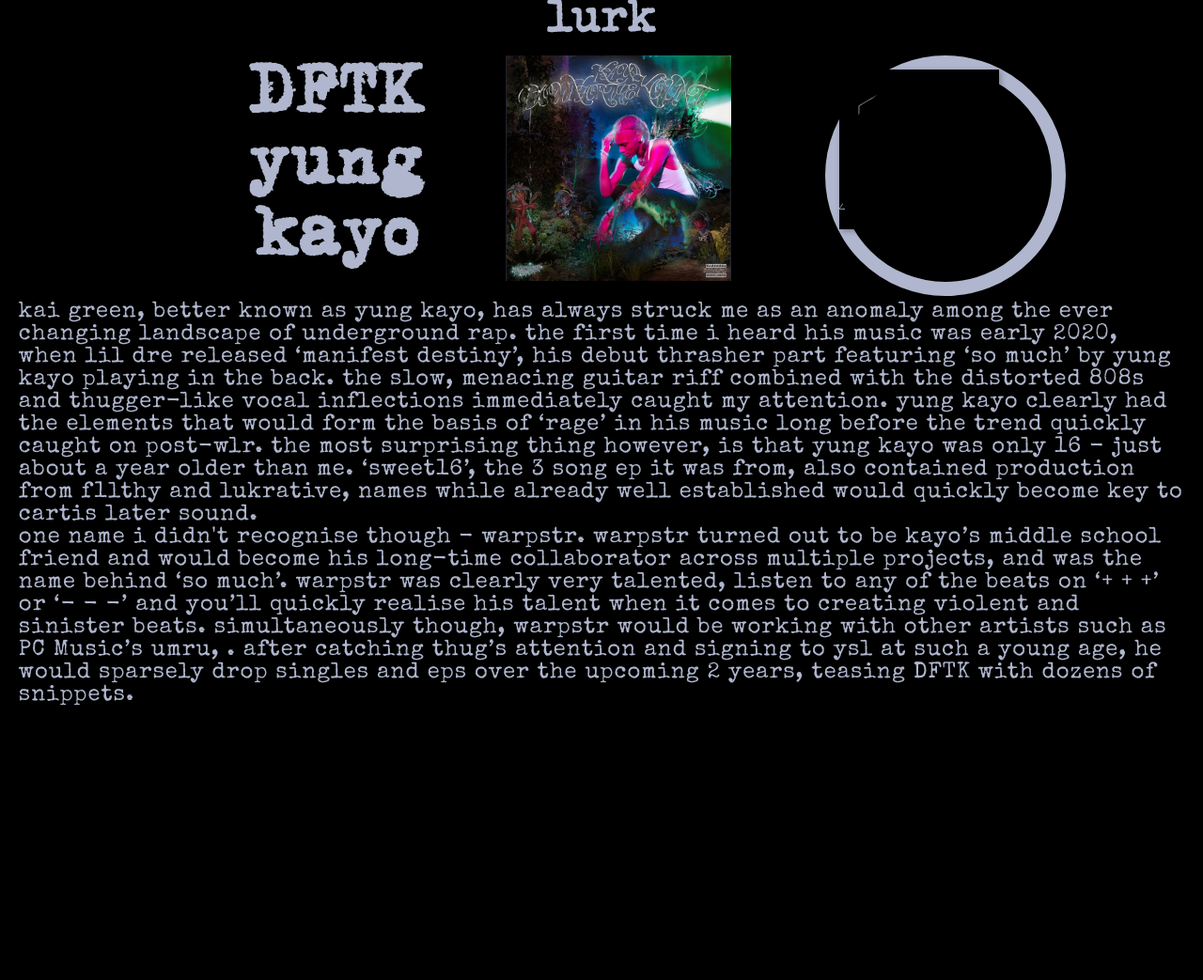
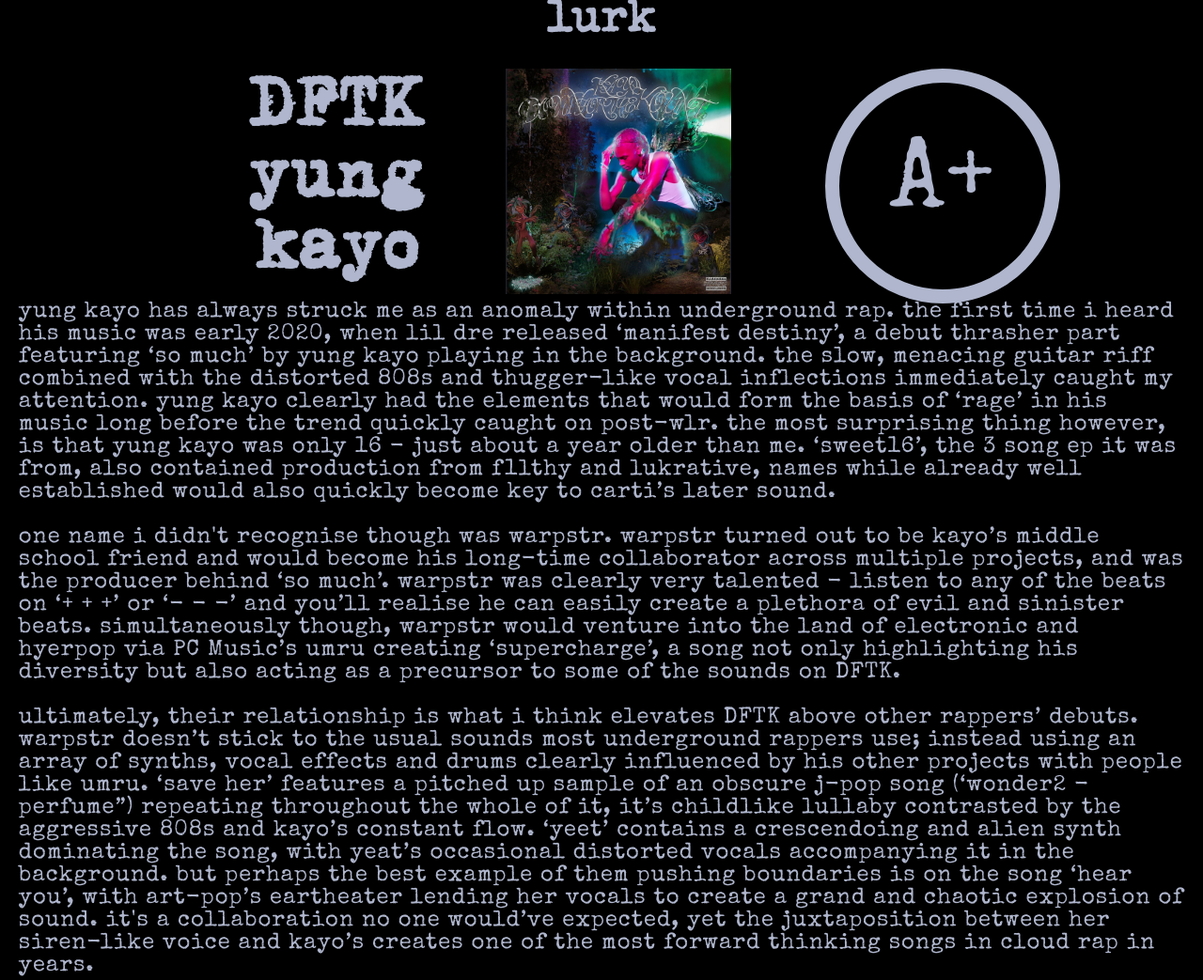
Before and after one commit to lalloman/website, a plain HTML site: page Starter/DFTK.html in a window 1280 px wide. Shown: the top 1043 px of the page at 94% size. Before the commit the page ends 800 px from the top, so only its background shows below. Drawn offline with nearby package versions, Linux system fonts and the light colour scheme.

Commit message:
first article

```diff
--- a/Starter/DFTK.html
+++ b/Starter/DFTK.html
@@ -32,21 +32,28 @@
         <div class="article-data">
             <img src="assets/images/albums/DFTK.jpg">
         </div>
-        <span class="circle"><img src="assets/images/important/SSS.svg"/></span>
+        <span class="circle"><div class="blog-post-score">A+</div></span>
     </main>
 
     <div class="blog-post-container container">
         <p>
-            kai green, better known as yung kayo, has always struck me as an anomaly among the ever changing landscape of underground rap. the first time i heard his music was early 2020, when lil dre released ‘manifest destiny’, his debut thrasher part featuring ‘so much’ by yung kayo playing in the back.
-            the slow, menacing guitar riff combined with the distorted 808s and thugger-like vocal inflections immediately caught my attention. yung kayo clearly had the elements that would form the basis of ‘rage’ in his music long before the trend quickly caught on post-wlr.
-            the most surprising thing however, is that yung kayo was only 16 - just about a year older than me. ‘sweet16’, the 3 song ep it was from, also contained production from f1lthy and lukrative, names while already well established would quickly become key to cartis later sound.
+            yung kayo has always struck me as an anomaly within underground rap. the first time i heard his music was early 2020, when lil dre released ‘manifest destiny’, a debut thrasher part featuring ‘so much’ by yung kayo playing in the background. the slow, menacing guitar riff combined with the distorted 808s and thugger-like vocal inflections immediately caught my attention. yung kayo clearly had the elements that would form the basis of ‘rage’ in his music long before the trend quickly caught on post-wlr. the most surprising thing however, is that yung kayo was only 16 - just about a year older than me. ‘sweet16’, the 3 song ep it was from, also contained production from f1lthy and lukrative, names while already well established would also quickly become key to carti’s later sound.
         </p>
+        <br>
+        <p>
 
-        <p>
-            one name i didn't recognise though - warpstr. warpstr turned out to be kayo’s middle school friend and would become his long-time collaborator across multiple projects, and was the name behind ‘so much’.
-            warpstr was clearly very talented, listen to any of the beats on ‘+ + +’ or ‘- - -’ and you’ll quickly realise his talent when it comes to creating violent and sinister beats. simultaneously though, warpstr would be working with other artists such as PC Music’s umru, .
-            after catching thug’s attention and signing to ysl at such a young age, he would sparsely drop singles and eps over the upcoming 2 years, teasing DFTK with dozens of snippets.
+            one name i didn't recognise though was warpstr. warpstr turned out to be kayo’s middle school friend and would become his long-time collaborator across multiple projects, and was the producer behind ‘so much’. warpstr was clearly very talented - listen to any of the beats on ‘+ + +’ or ‘- - -’ and you’ll realise he can easily create a plethora of evil and sinister beats. simultaneously though, warpstr would venture into the land of electronic and hyerpop via PC Music’s umru creating ‘supercharge’, a song not only highlighting his diversity but also acting as a precursor to some of the sounds on DFTK.
+
 
         </p>
+        <br>
+        <p>
+            ultimately, their relationship is what i think elevates DFTK above other rappers’ debuts. warpstr doesn’t stick to the usual sounds most underground rappers use; instead using an array of synths, vocal effects and drums clearly influenced by his other projects with people like umru. ‘save her’ features a pitched up sample of an obscure j-pop song (‘wonder2 - perfume”)  repeating throughout the whole of it,  it’s childlike lullaby contrasted by the aggressive 808s and kayo’s constant flow. ‘yeet’ contains a crescendoing and alien synth dominating the song, with yeat’s occasional distorted vocals accompanying it in the background. but perhaps the best example of them pushing boundaries is on the song ‘hear you’, with art-pop’s eartheater lending her vocals to create a grand and chaotic explosion of sound. it's a collaboration no one would’ve expected, yet  the juxtaposition between her siren-like voice and kayo’s creates one of the most forward thinking songs in cloud rap in years.
 
+        </p>
+        <br>
+        <p>
+            this album is absolutely messy - every song is jammed to the brim with layers and sounds that take multiple listens to pick up on. whether all of them are necessary and add to the songs is up to debate, but at the end of the day it makes for one of the most fun projects i’ve heard in a long time. with yung kayo’s willingness to experiment and warpstr’s unique and exhilarating style of production, i have no doubt that as they refine their sound they will become an unstoppable duo.
+
+        </p>
     </div>
--- a/Starter/assets/css/main.css
+++ b/Starter/assets/css/main.css
@@ -38,7 +38,7 @@
     --font-size-sm: 1.2rem;
     --font-size-md: 1.8rem;
     --font-size-lg: 2.4rem;
-    --font-size-xl: 4rem;
+    --font-size-xl: 8rem;
     --gap: 2rem;
     --margin-sm: 2rem;
     --margin-md: 3rem;
@@ -186,11 +186,16 @@ body{
 
 .circle {
     position: relative;
-    height: 20vw;
-    width: 20vw;
+    height: 250px;
+    width: 250px;
     background-color: var(--primary-background-color);
     border-radius: 50%;
     border:15px solid #afb6cd;
+    justify-content: center;
+    align-items: center;
+    border-radius: 100%;
+    text-align: center;
+    display: flex;
   }
 
 .blog-post-data .article-data{
@@ -198,7 +203,8 @@ body{
 }
 
 .blog-post-score{
-    display: inline-block
+    font-family: "Special Elite";
+    font-size: var(--font-size-xl);
 }
 
 .blog-post-data img{
@@ -226,7 +232,7 @@ body{
 .grid2 {
     position: relative;
     left: 15rem;
-    top: 4.5rem;
+    top: 5.5rem;
     display: grid;
     grid-template-columns: 25% 25% 25% 25%;
     grid-gap: 20px;
```
